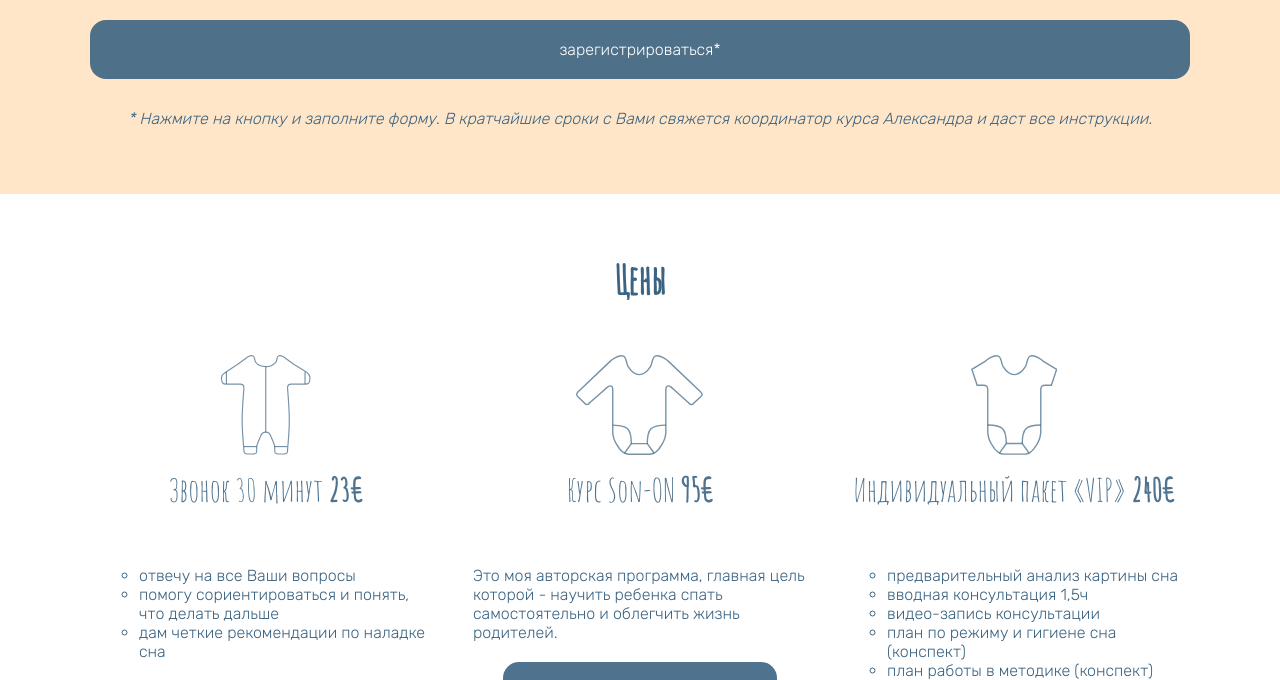
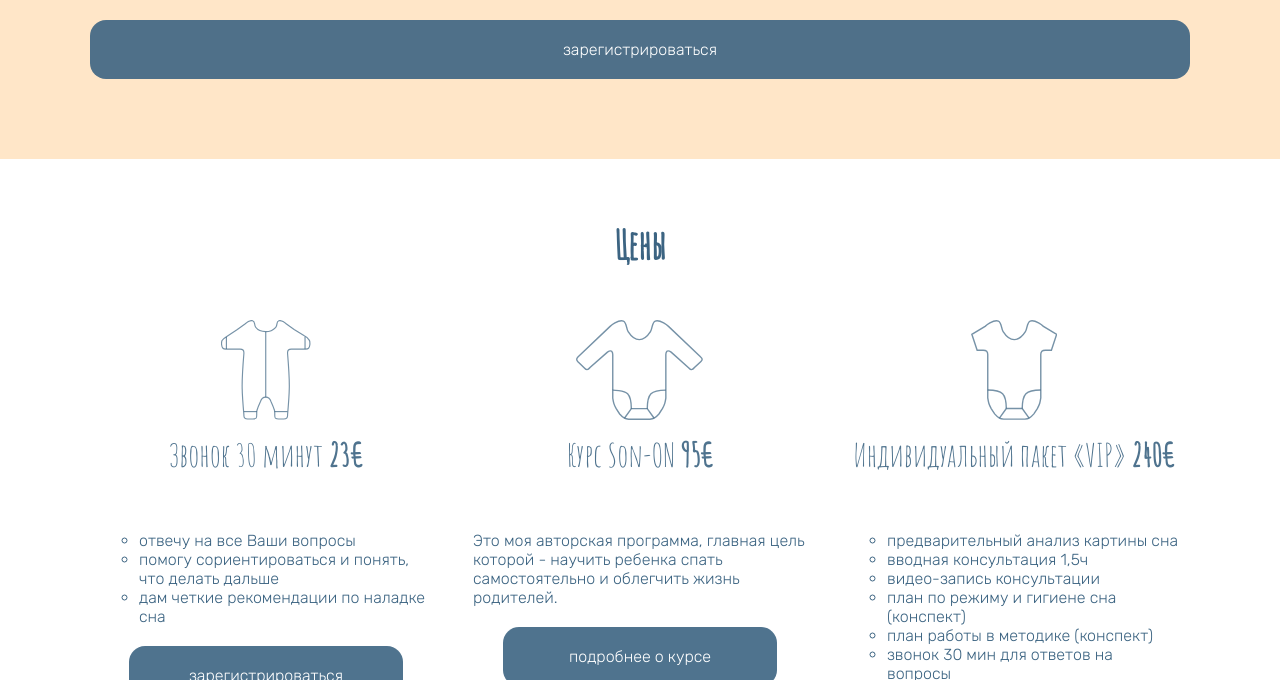
Before and after one commit to Olgamyrsikova/sleepconsult, a Jekyll site: the page built from index.html, in a window 1280 px wide and 900 px high, scrolled down 4218 px, cut to the strip 220-900 px from the top of the window. Built offline with Jekyll 4.4.1, drawn with Linux system fonts in a browser that asks for light colours.

Commit message:
Update course.html

```diff
--- a/_includes/course.html
+++ b/_includes/course.html
@@ -66,11 +66,9 @@
 
     <p class="course-button button">
         <a href="https://wa.me/message/HPSI6GCN4IQ4K1"_blank">
-            зарегистрироваться*
+            зарегистрироваться
         </a>
     </p>
 
-    <p class="italic">* Нажмите на кнопку и заполните форму. В кратчайшие сроки с Вами свяжется координатор
-        курса Александра и даст все инструкции.</p>
 
 </section>
```
